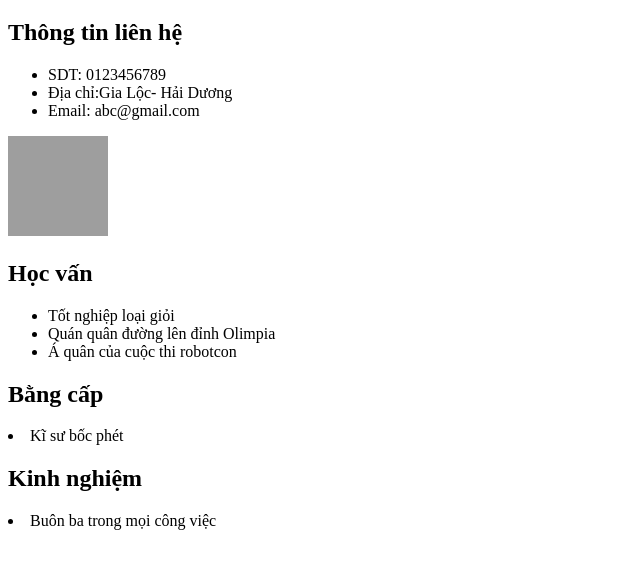
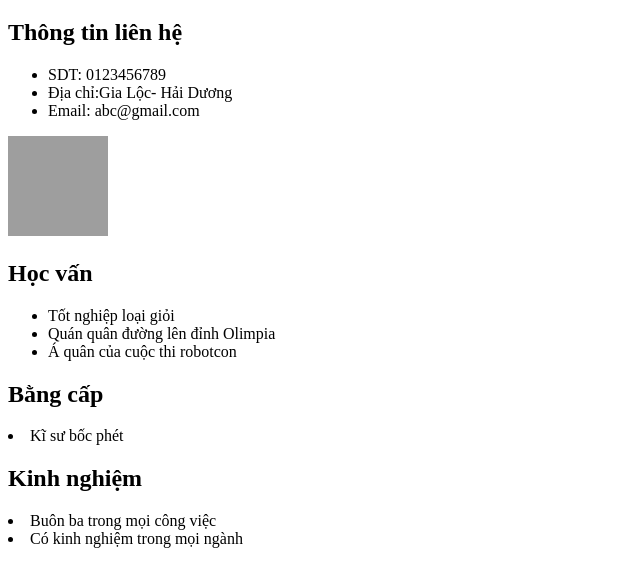
Before and after one commit to xuannhat1203/Thuc-hanh, a plain HTML site: page Bài tập s1/Bài tạo cV.html in a window 1280 px wide. Shown: the part 61-648 px from the top of the page, without its empty margins (0-640 px from the left). Drawn offline with Linux system fonts and the light colour scheme; grey boxes are pictures that could not be loaded.

Commit message:
bài tập 3

```diff
--- a/Bài tập s1/Bài tạo cV.html
+++ b/Bài tập s1/Bài tạo cV.html
@@ -27,5 +27,6 @@
      <li>Kĩ sư bốc phét</li>
 <h2>Kinh nghiệm</h2>
      <li>Buôn ba trong mọi công việc </li>
+     <li>Có kinh nghiệm trong mọi ngành</li>
 </body>
 </html>
```
